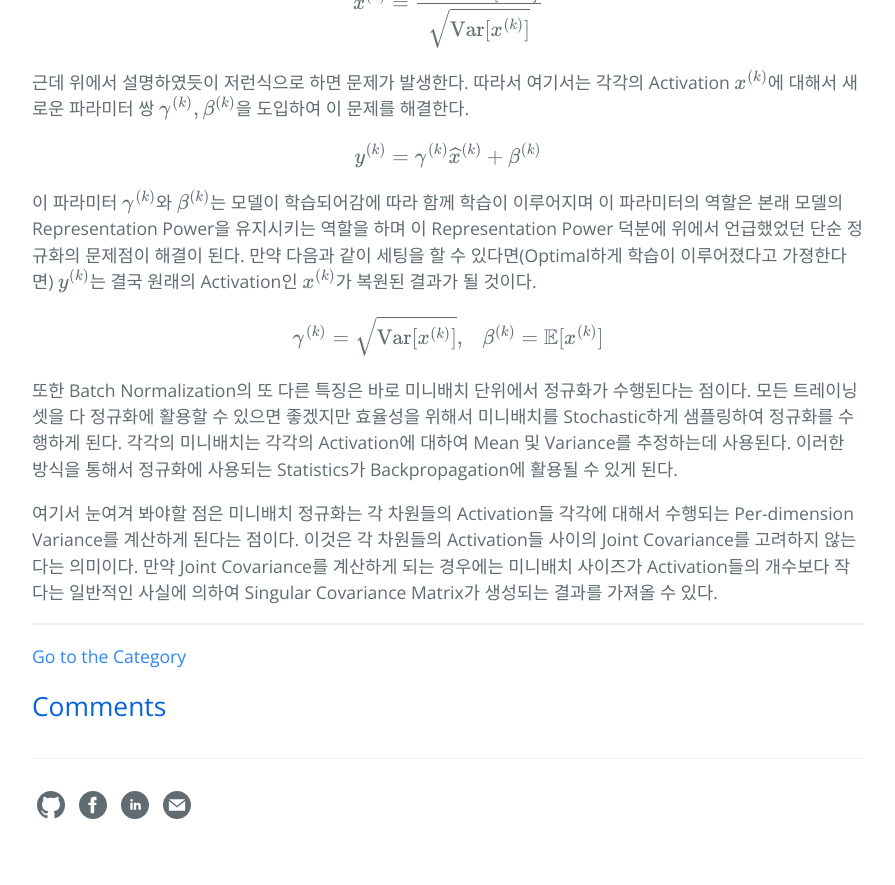
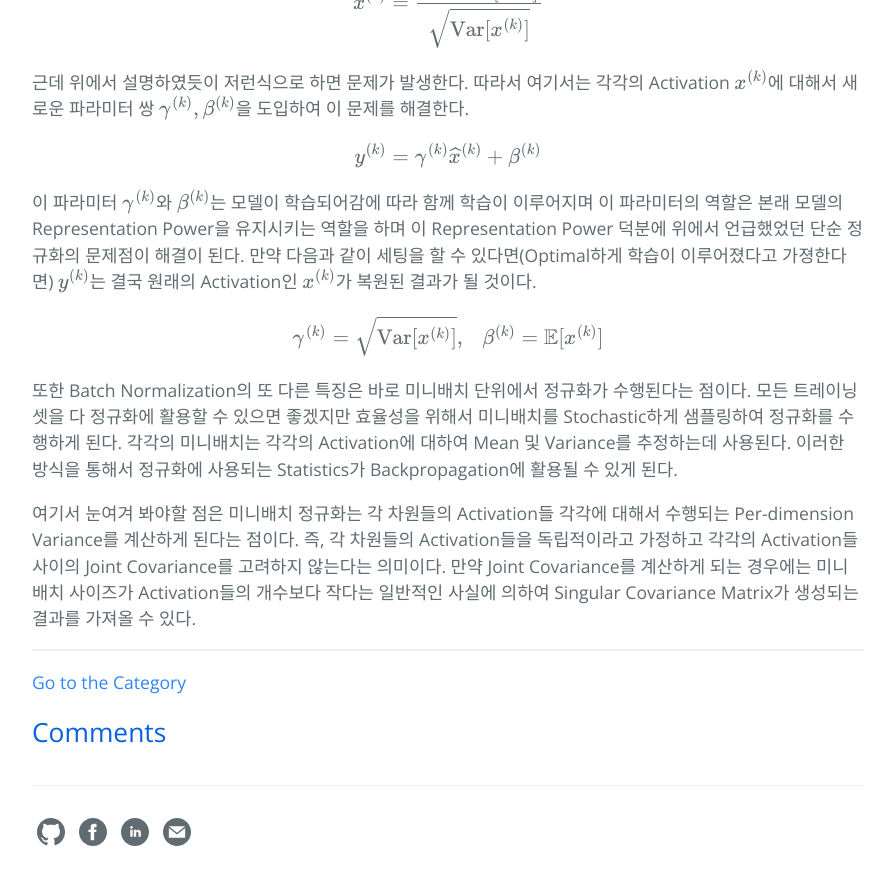
Before and after one commit to hcnoh/hcnoh.github.io, a Jekyll site: the page built from _posts/2018-11-27-batch-normalization.md, in a window 1280 px wide and 900 px high, scrolled down 4643 px. Shown: the top 885 px of the window, without its empty margins (192-1087 px from the left). Built offline with Jekyll 4.4.1, drawn with Linux system fonts in a browser that asks for light colours; formulas are drawn with MathJax 3; comment, search, counter and statistics services are not loaded.

Commit message:
Update 2018-11-27-batch-normalization.md

```diff
--- a/_posts/2018-11-27-batch-normalization.md
+++ b/_posts/2018-11-27-batch-normalization.md
@@ -140,4 +140,4 @@ $$\gamma^{(k)} = \sqrt{\text{Var}[x^{(k)}]}, \ \ \ \beta^{(k)} = \mathbb{E}[x^{(
 
 또한 Batch Normalization의 또 다른 특징은 바로 미니배치 단위에서 정규화가 수행된다는 점이다. 모든 트레이닝 셋을 다 정규화에 활용할 수 있으면 좋겠지만 효율성을 위해서 미니배치를 Stochastic하게 샘플링하여 정규화를 수행하게 된다. 각각의 미니배치는 각각의 Activation에 대하여 Mean 및 Variance를 추정하는데 사용된다. 이러한 방식을 통해서 정규화에 사용되는 Statistics가 Backpropagation에 활용될 수 있게 된다.
 
-여기서 눈여겨 봐야할 점은 미니배치 정규화는 각 차원들의 Activation들 각각에 대해서 수행되는 Per-dimension Variance를 계산하게 된다는 점이다. 이것은 각 차원들의 Activation들 사이의 Joint Covariance를 고려하지 않는다는 의미이다. 만약 Joint Covariance를 계산하게 되는 경우에는 미니배치 사이즈가 Activation들의 개수보다 작다는 일반적인 사실에 의하여 Singular Covariance Matrix가 생성되는 결과를 가져올 수 있다.
+여기서 눈여겨 봐야할 점은 미니배치 정규화는 각 차원들의 Activation들 각각에 대해서 수행되는 Per-dimension Variance를 계산하게 된다는 점이다. 즉, 각 차원들의 Activation들을 독립적이라고 가정하고 각각의 Activation들 사이의 Joint Covariance를 고려하지 않는다는 의미이다. 만약 Joint Covariance를 계산하게 되는 경우에는 미니배치 사이즈가 Activation들의 개수보다 작다는 일반적인 사실에 의하여 Singular Covariance Matrix가 생성되는 결과를 가져올 수 있다.
```
